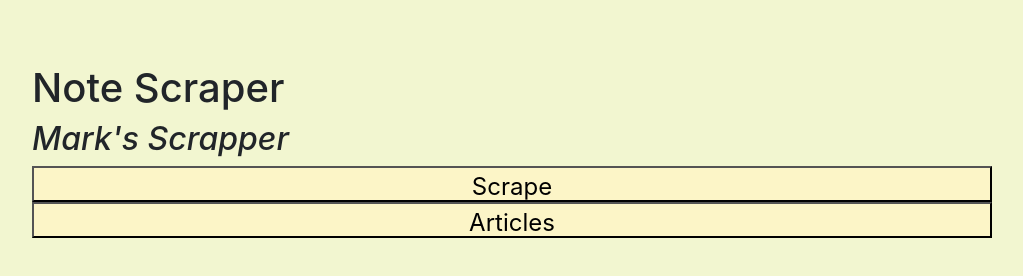
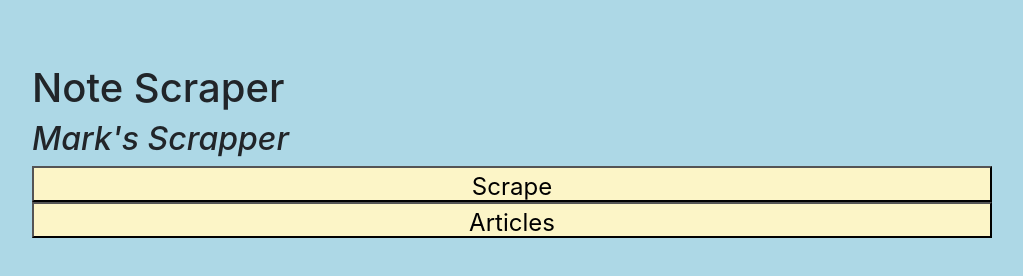
Before and after one commit to markcam1/Scrape_Mongo, a website: page public/index.html in a window 1280 px wide. Shown: the whole page, without its empty margins (128-1151 px from the left). Drawn offline with nearby package versions, Linux system fonts and the light colour scheme; no server answers.

Commit message:
heroku css

```diff
--- a/public/index.html
+++ b/public/index.html
@@ -5,7 +5,7 @@
     <title>Scraping With Mongoose</title>
     <link rel="stylesheet" href="https://stackpath.bootstrapcdn.com/bootstrap/4.1.0/css/bootstrap.min.css" integrity="sha384-9gVQ4dYFwwWSjIDZnLEWnxCjeSWFphJiwGPXr1jddIhOegiu1FwO5qRGvFXOdJZ4" crossorigin="anonymous">
     <style>
-      body { background-color: #F2F6D0 }
+      body { background-color: lightblue }
       #wrapper {
         width: 960px;
         margin-left: auto;
```
